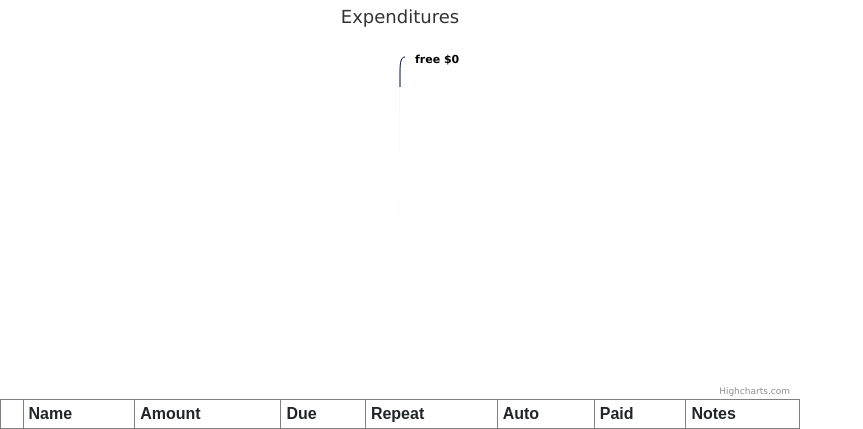
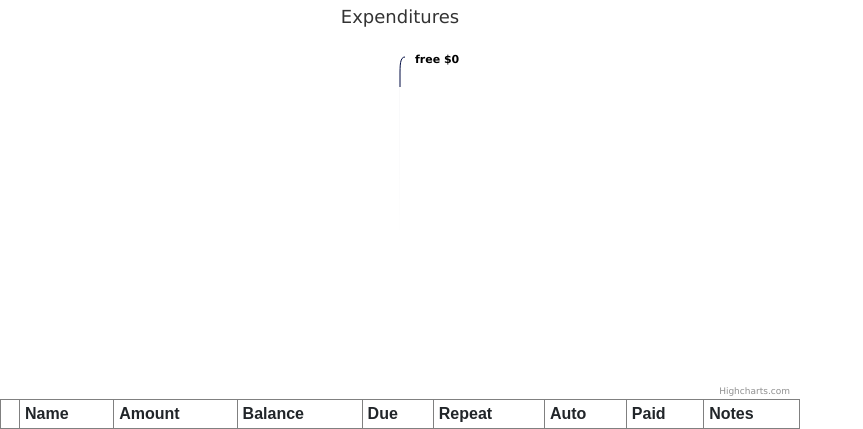
Before and after one commit to jnwatts/bills, a PHP site: page / in a window 1280 px wide. Shown: the part 740-1169 px from the top of the page, without its empty margins (0-863 px from the left). Run offline with PHP 8.4, Linux system fonts and the light colour scheme; data that the repository does not hold is empty; a stand-in replaces the project's code that opens the database connection.

Commit message:
Render balance

```diff
--- a/index.php
+++ b/index.php
@@ -73,6 +73,7 @@ require("config.php");
         <td cass="operations"><div class="placeholder"></div></td>
         <td class="name" data-bind="text: name()"></td>
         <td class="amount" data-bind="css: {negative: amount() < 0, positive: amount() > 0, fuzzed: $root.fuzzMode()}, text: formatCurrency(amount())"></td>
+        <td class="balance" data-bind="text: formatCurrency($root.balance($index()))"></td>
         <td class="due_date" data-bind="text: formatDate(due_date())"></td>
         <td class="repeat" data-bind="text: repeat_type().short_name"></td>
         <td class="automatic" data-bind="text: automatic() ? 'X' : ''"></td>
@@ -88,6 +89,7 @@ require("config.php");
         <select data-bind="options: $root.types, optionsValue: 'id', optionsText: 'name', value: type_id"></select>
         </td>
         <td class="amount"><input type="text" class="currency" data-bind="css: {negative: amount() < 0, positive: amount() > 0, fuzzed: $root.fuzzMode()}, value: amount"></td>
+        <td class="balance"></td>
         <td class="due_date"><input type="date" data-bind="datePicker: due_date"></td>
         <td class="repeat" data-bind="text: repeat_type().short_name()"></td>
         <td class="automatic"><input type="checkbox" data-bind="checked: automatic"></td>
@@ -103,6 +105,7 @@ require("config.php");
             <th><input type="checkbox" data-bind="visible: editMode, triState: allOrNoneItems"></th>
             <th>Name</th>
             <th>Amount</th>
+            <th>Balance</th>
             <th>Due</th>
             <th>Repeat</th>
             <th>Auto</th>
--- a/js/app.js
+++ b/js/app.js
@@ -64,6 +64,18 @@ var app = window.app = window.app || {};
 
       self.itemTemplate = function() {
         return self.editMode() ? 'edit-item-template' : 'view-item-template';
+      };
+
+      self.balance = function(i) {
+        var item = self.items()[i];
+        var balance_prev = "0.00";
+        if (i > 0) {
+          var item_prev = self.items()[i-1];
+          balance_prev = item_prev.balance();
+        }
+        var balance = parseFloat(balance_prev) + parseFloat(item.amount());
+        item.balance(balance.toFixed(2));
+        return item.balance();
       };
 
       self.monthNext = function() {
```
